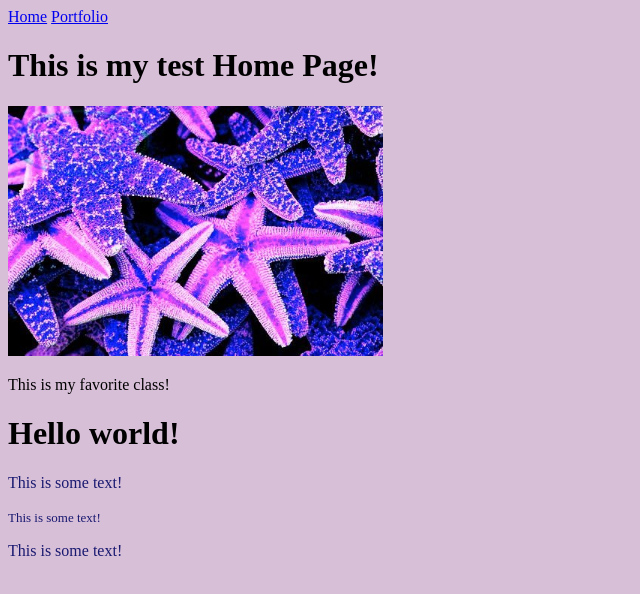
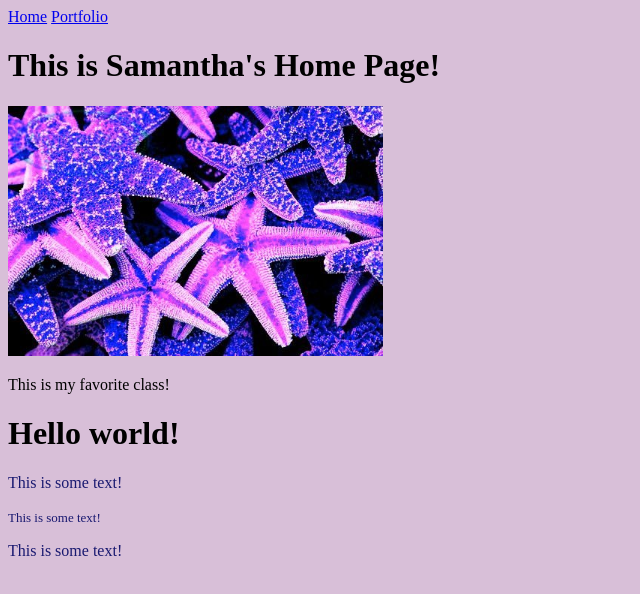
Before and after one commit to Samantha0580/Samantha0580.github.io, a plain HTML site: page SamanthaGonzalez/index.html in a window 1280 px wide. Shown: the whole page, without its empty margins (0-640 px from the left). Drawn offline with Linux system fonts and the light colour scheme.

Commit message:
Changed the heading

```diff
--- a/SamanthaGonzalez/index.html
+++ b/SamanthaGonzalez/index.html
@@ -7,7 +7,7 @@
   <body>
       <a href="index.html">Home</a>
       <a href="portfolio.html">Portfolio</a>
-      <h1>This is my test Home Page!</h1>
+      <h1>This is Samantha's Home Page!</h1>
       <img src="images/seastars.jpg" height="250">
 	  <p>This is my favorite class!</p>
 	  <body bgcolor= "thistle">
```
